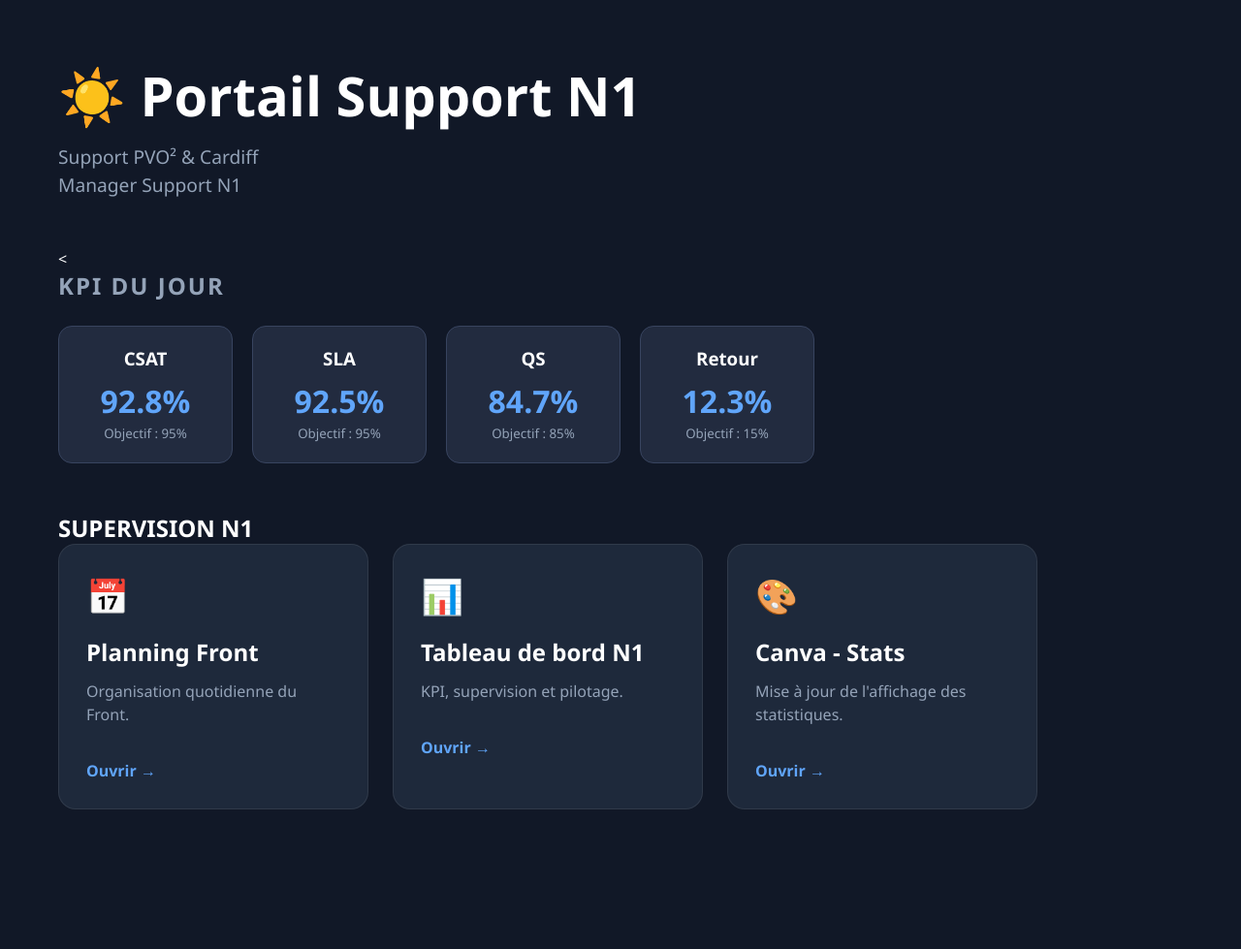
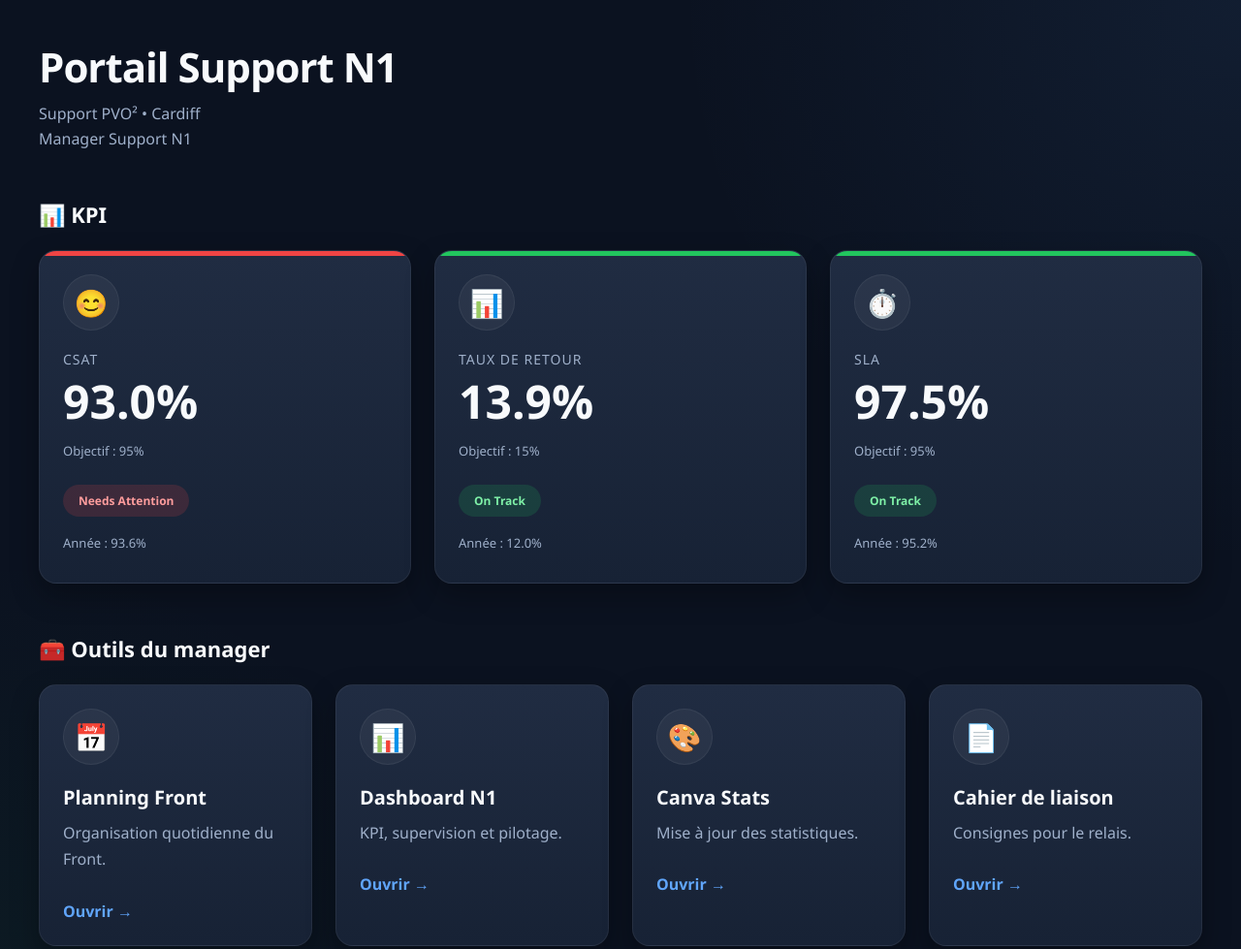
Before and after one commit to karimberradia-cpu/Kit-Remplacement--t-, a plain HTML site: page index.html in a window 1280 px wide. Shown: the top 979 px of the page at 97% size. Before the commit the page ends 895 px from the top, so only its background shows below. Drawn offline with Linux system fonts and the light colour scheme.

Commit message:
Change to V2

```diff
--- a/data/kpi.csv
+++ b/data/kpi.csv
@@ -1,5 +1,4 @@
-Nom;Valeur;Objectif;Sens
-CSAT;92.8;95;plus
-SLA;92.5;95;plus
-QS;84.7;85;plus
-Retour;12.3;15;moins
+Nom;Annee;Mois;Objectif;Sens
+CSAT;93.6;93;95;plus
+Taux de Retour;12.;13.9;15;moins
+SLA;95.2;97.5;95;plus
--- a/index.html
+++ b/index.html
@@ -2,10 +2,15 @@
 <html lang="fr">
 
 <head>
+
     <meta charset="UTF-8">
+
     <meta name="viewport" content="width=device-width, initial-scale=1.0">
-<title>Hub Manager Support</title>
+
+    <title>Portail Support N1</title>
+
     <link rel="stylesheet" href="style.css">
+
 </head>
 
 <body>
@@ -14,68 +19,54 @@
 
     <header>
 
-            <h1>☀️ Portail Support N1</h1>
+        <h1> Portail Support N1</h1>
 
-            <p>
-                Support PVO² & Cardiff<br>
-                Manager Support N1
-            </p>
+        <p>Support PVO² • Cardiff</p>
+
+        <p>Manager Support N1</p>
 
     </header>
-<<section class="kpi-section">
 
-    <h2>KPI DU JOUR</h2>
+    <section>
 
-    <div id="kpi-container" class="kpi-container">
+        <h2>📊 KPI</h2>
 
-    </div>
+        <div id="kpi-container" class="kpi-grid"></div>
 
     </section>
 
-            <h2>SUPERVISION N1</h2>
+    <section>
+
+        <h2>🧰 Outils du manager</h2>
 
         <div class="cards">
 
-                <a class="card"
-                    href="https://docs.google.com/spreadsheets/d/1I9EpwgVSs3xz80T0f5hTt6tumsZaTAKdOTth05T_Bzg/edit?usp=sharing"
-                    target="_blank">
-
+            <a class="card" href="#">
                 <div class="icon">📅</div>
-
                 <h3>Planning Front</h3>
-
                 <p>Organisation quotidienne du Front.</p>
-
                 <span>Ouvrir →</span>
-
             </a>
 
-                <a class="card"
-                    href="https://miro.com/app/board/uXjVGtB81wE=/"
-                    target="_blank">
-
+            <a class="card" href="#">
                 <div class="icon">📊</div>
-
-                    <h3>Tableau de bord N1</h3>
-
+                <h3>Dashboard N1</h3>
                 <p>KPI, supervision et pilotage.</p>
-
                 <span>Ouvrir →</span>
-
             </a>
 
-                <a class="card"
-                    href="https://canva.link/angzde2xbshbatt"
-                    target="_blank">
+            <a class="card" href="#">
+                <div class="icon">🎨</div>
+                <h3>Canva Stats</h3>
+                <p>Mise à jour des statistiques.</p>
+                <span>Ouvrir →</span>
+            </a>
 
-                    <div class="icon">🎨</div>
-
-                    <h3>Canva - Stats</h3>
-
-                    <p>Mise à jour de l'affichage des statistiques.</p>
-
+            <a class="card" href="#">
+                <div class="icon">📄</div>
+                <h3>Cahier de liaison</h3>
+                <p>Consignes pour le relais.</p>
                 <span>Ouvrir →</span>
-
             </a>
 
         </div>
--- a/script.js
+++ b/script.js
@@ -1,32 +1,104 @@
 async function chargerKPI() {
 
     const reponse = await fetch("data/kpi.csv");
-
     const texte = await reponse.text();
 
-    const lignes = texte.trim().split("\n");
+    const lignes = texte.trim().split("\n").slice(1);
 
     const container = document.getElementById("kpi-container");
-
     container.innerHTML = "";
 
-    lignes.slice(1).forEach(ligne => {
+    const icones = {
+        CSAT: "😊",
+        SLA: "⏱️",
+        QS: "✅",
+        Retour: "🔄"
+    };
 
-        const [nom, valeur, objectif, sens] = ligne.split(";");
+    const mois = new Date().toLocaleString("fr-FR", {
+        month: "long"
+    });
 
-        container.innerHTML += `
+    lignes.forEach(ligne => {
 
-            <div class="kpi-card">
+        const colonnes = ligne.split(";").map(c => c.trim());
 
-                <h3>${nom}</h3>
+        const nom = colonnes[0];
+        const valeurAnnee = parseFloat(colonnes[1]);
+        const valeurMois = parseFloat(colonnes[2]);
+        const objectif = parseFloat(colonnes[3]);
+        const sens = colonnes[4].toLowerCase();
 
-                <p>${valeur}%</p>
+        let couleur = "kpi-green";
+        let statut = "On Track";
 
-                <small>Objectif : ${objectif}%</small>
+        if (sens === "plus") {
 
+            if (valeurMois >= objectif) {
+
+                couleur = "kpi-green";
+                statut = "On Track";
+
+            } else if (valeurMois >= (objectif - 1)) {
+
+                couleur = "kpi-orange";
+                statut = "Work in Progress";
+
+            } else {
+
+                couleur = "kpi-red";
+                statut = "Needs Attention";
+
+            }
+
+        } else if (sens === "moins") {
+
+            if (valeurMois <= objectif) {
+
+                couleur = "kpi-green";
+                statut = "On Track";
+
+            } else if (valeurMois <= (objectif + 1)) {
+
+                couleur = "kpi-orange";
+                statut = "Work in Progress";
+
+            } else {
+
+                couleur = "kpi-red";
+                statut = "Needs Attention";
+
+            }
+
+        }
+
+        const carte = document.createElement("div");
+
+        carte.className = "kpi-card";
+
+        carte.innerHTML = `
+            <div class="kpi-bar ${couleur}"></div>
+
+            <div class="kpi-icon">${icones[nom] || "📊"}</div>
+
+            <div class="kpi-title">${nom}</div>
+
+            <div class="kpi-value">${valeurMois.toFixed(1)}%</div>
+
+            <div class="kpi-month">
+                Objectif : ${objectif}%
             </div>
 
+            <div class="kpi-status ${couleur}">
+                ${statut}
+            </div>
+
+            <div class="kpi-month">
+                Année : ${valeurAnnee.toFixed(1)}%
+            </div>
         `;
+
+        container.appendChild(carte);
 
     });
 
--- a/style.css
+++ b/style.css
@@ -1,188 +1,34 @@
-*{
-    margin:0;
-    padding:0;
-    box-sizing:border-box;
-}
+/* PORTAIL SUPPORT N1 - STYLE V3 */
 
-body{
 
-    font-family:"Segoe UI",sans-serif;
-
-    background:#111827;
-
-    color:white;
-
-    min-height:100vh;
-
-    padding:60px;
-
-}
-
-.container{
-
-    max-width:1200px;
-
-    margin:auto;
-
-}
-
-header{
-
-    margin-bottom:50px;
-
-}
-
-header h1{
-
-    font-size:3.5rem;
-
-    margin-bottom:12px;
-
-}
-
-header p{
-
-    color:#94A3B8;
-
-    font-size:1.2rem;
-
-    line-height:1.5;
-
-}
-
-section h2{
-
-    color:#94A3B8;
-
-    letter-spacing:2px;
-
-    margin-bottom:25px;
-
-}
-
-.cards{
-
-    display:flex;
-
-    gap:25px;
-
-    flex-wrap:wrap;
-
-}
-
-.card{
-
-    width:320px;
-
-    background:#1E293B;
-
-    border:1px solid rgba(255,255,255,.08);
-
-    border-radius:18px;
-
-    padding:28px;
-
-    text-decoration:none;
-
-    color:white;
-
-    transition:all .25s ease;
-
-}
-
-.card:hover{
-
-    transform:translateY(-6px);
-
-    border-color:#60A5FA;
-
-    box-shadow:0 12px 40px rgba(0,0,0,.35);
-
-}
-
-.icon{
-
-    font-size:2.2rem;
-
-    margin-bottom:18px;
-
-}
-
-.card h3{
-
-    font-size:1.5rem;
-
-    margin-bottom:12px;
-
-}
-
-.card p{
-
-    color:#94A3B8;
-
-    line-height:1.5;
-
-    margin-bottom:35px;
-
-}
-
-.card span{
-
-    color:#60A5FA;
-
-    font-weight:600;
-
-}
-.kpi-container{
-
-    display:flex;
-
-    gap:20px;
-
-    flex-wrap:wrap;
-
-    margin-bottom:50px;
-
-}
-
-.kpi-card{
-
-    background:#222b3f;
-
-    border:1px solid #38445f;
-
-    border-radius:14px;
-
-    padding:20px;
-
-    min-width:180px;
-
-    text-align:center;
-
-}
-
-.kpi-card h3{
-
-    color:white;
-
-    margin-bottom:10px;
-
-}
-
-.kpi-card p{
-
-    font-size:2rem;
-
-    font-weight:bold;
-
-    color:#60A5FA;
-
-    margin:0;
-
-}
-
-.kpi-card small{
-
-    color:#94A3B8;
-
-}
+*{margin:0;padding:0;box-sizing:border-box;}
+:root{
+--bg:#0b1220;--panel:#172235;--panel2:#202c42;
+--text:#f8fafc;--muted:#9fb0ca;
+--blue:#60a5fa;--green:#22c55e;--orange:#f59e0b;--red:#ef4444;}
+body{font-family:'Segoe UI',sans-serif;background:radial-gradient(circle at top right,rgba(96,165,250,.08),transparent 35%),radial-gradient(circle at bottom left,rgba(34,197,94,.05),transparent 30%),var(--bg);color:var(--text);padding:40px;}
+.container{max-width:1450px;margin:auto;}
+header{margin-bottom:50px;}
+header h1{font-size:42px;font-weight:700;letter-spacing:-1px;margin-bottom:8px;}
+header p{color:var(--muted);line-height:1.6;}
+section{margin-bottom:52px;}
+section h2{font-size:22px;margin-bottom:22px;font-weight:600;}
+.kpi-grid{display:grid;grid-template-columns:repeat(auto-fit,minmax(300px,1fr));gap:24px;}
+.kpi-card,.card{position:relative;overflow:hidden;background:linear-gradient(180deg,var(--panel2),var(--panel));border:1px solid rgba(255,255,255,.06);border-radius:18px;padding:24px;transition:transform .25s,box-shadow .25s,border-color .25s;box-shadow:0 12px 30px rgba(0,0,0,.30);}
+.kpi-card:hover,.card:hover{transform:translateY(-6px);border-color:rgba(96,165,250,.35);box-shadow:0 24px 45px rgba(0,0,0,.45);}
+.kpi-bar{position:absolute;top:0;left:0;width:100%;height:5px;}
+.kpi-green{background:var(--green);} .kpi-orange{background:var(--orange);} .kpi-red{background:var(--red);}
+.kpi-icon,.icon{width:58px;height:58px;display:flex;align-items:center;justify-content:center;border-radius:50%;font-size:28px;margin-bottom:20px;background:rgba(255,255,255,.05);border:1px solid rgba(255,255,255,.06);}
+.kpi-title{font-size:14px;text-transform:uppercase;letter-spacing:1px;color:var(--muted);margin-bottom:10px;}
+.kpi-value{font-size:48px;font-weight:800;line-height:1;margin-bottom:18px;}
+.kpi-month{color:var(--muted);font-size:13px;margin-bottom:8px;}
+.kpi-status{display:inline-flex;align-items:center;padding:8px 16px;border-radius:999px;font-size:12px;font-weight:700;margin:18px 0;}
+.kpi-status.kpi-green{background:rgba(34,197,94,.16);color:#7ef0a7;}
+.kpi-status.kpi-orange{background:rgba(245,158,11,.16);color:#ffd36f;}
+.kpi-status.kpi-red{background:rgba(239,68,68,.16);color:#ff9d9d;}
+.cards{display:grid;grid-template-columns:repeat(auto-fit,minmax(280px,1fr));gap:24px;}
+.card{text-decoration:none;color:inherit;}
+.card h3{margin-bottom:10px;font-size:20px;}
+.card p{color:var(--muted);line-height:1.7;margin-bottom:28px;}
+.card span{color:var(--blue);font-weight:700;}
+@media(max-width:700px){body{padding:20px;}header h1{font-size:34px;}.kpi-value{font-size:40px;}}
```
Lines whose indentation alone changed are shown as unchanged.
